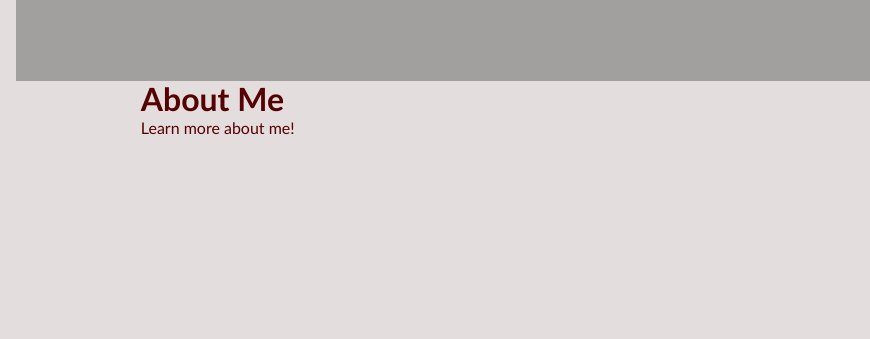
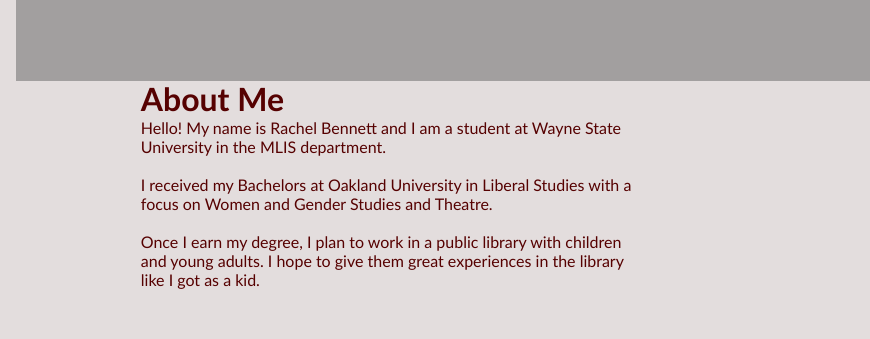
Before and after one commit to INF6420-Archive/ss22-rb27500, a plain HTML site: page about-me.html in a window 1280 px wide. Shown: the part 84-423 px from the top of the page, 0-870 px from the left. Drawn offline with Linux system fonts and the light colour scheme.

Commit message:
Adding information into placeholders

```diff
--- a/about-me.html
+++ b/about-me.html
@@ -24,7 +24,11 @@
        </div>
         <div class="div4">
              <h1>About Me</h1>
-             <p>Learn more about me!</p>
+             <p>Hello! My name is Rachel Bennett and I am a student at Wayne State University in the MLIS department.</p>
+             <br>
+             <p>I received my Bachelors at Oakland University in Liberal Studies with a focus on Women and Gender Studies and Theatre.</p>
+             <br>
+             <p>Once I earn my degree, I plan to work in a public library with children and young adults. I hope to give them great experiences in the library like I got as a kid.</p>
          </div>
 
    </main>
```
Also changed, not shown: contact.html (+2 -0 lines), index.html (+1 -0 lines), my-work.html (+11 -1 lines).
